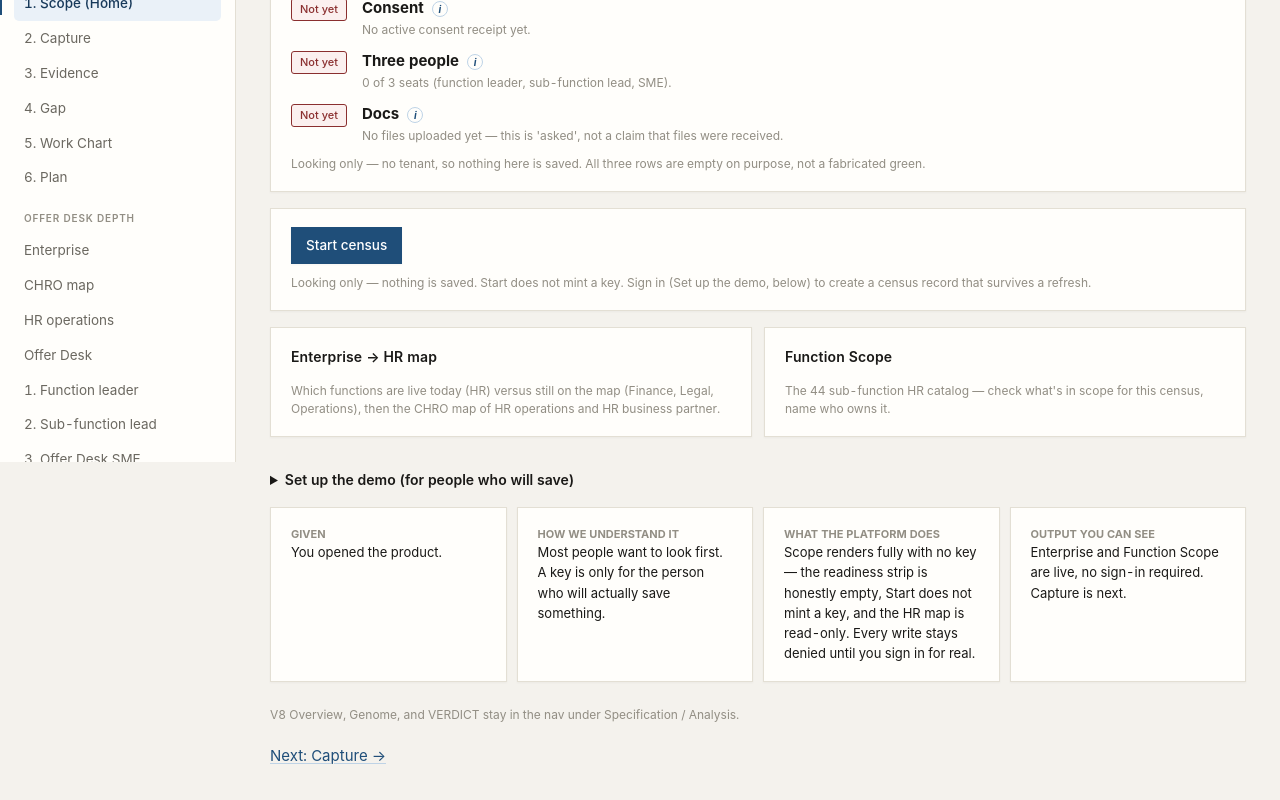
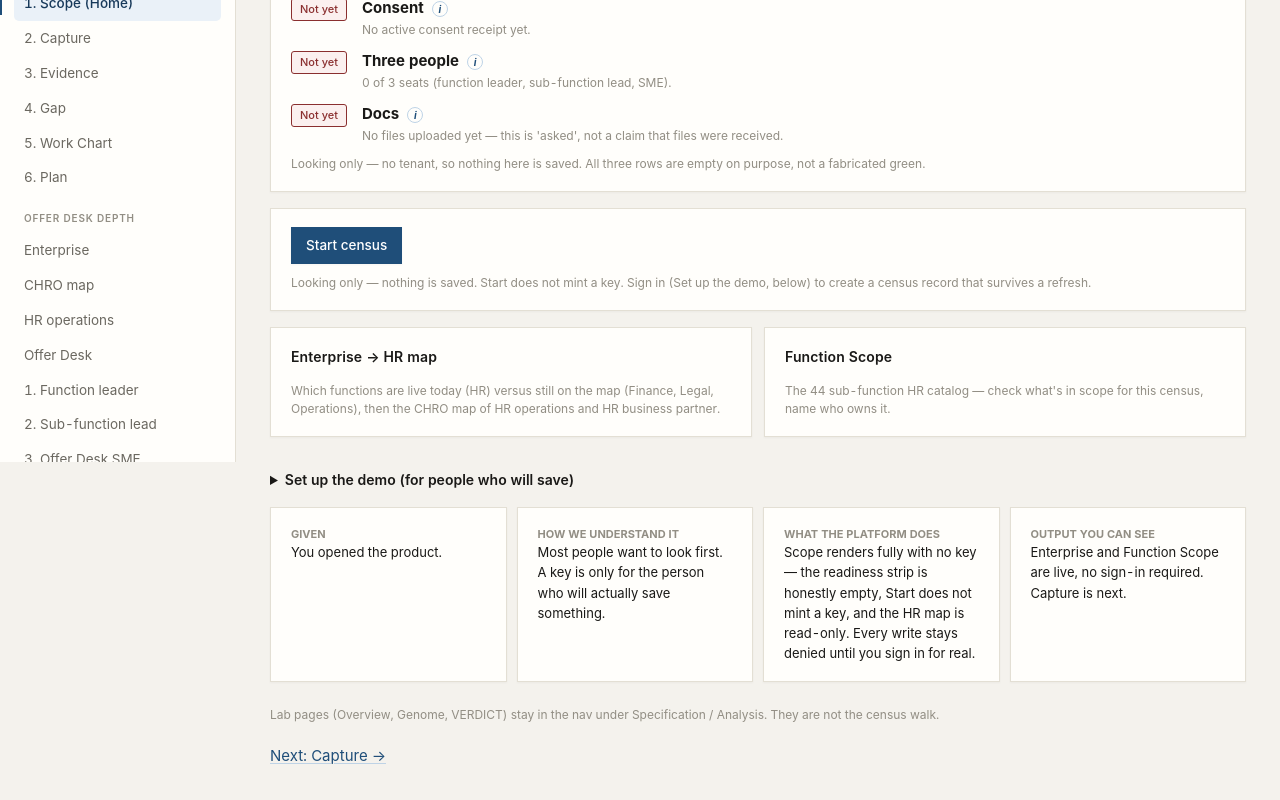
Before and after one commit to sanoojcools/work-engineering, a React (Vite) app in the folder frontend/: page / in a window 1280 px wide. Shown: the part 338-1138 px from the top of the page. Built offline with nearby package versions, Linux system fonts and the light colour scheme; no server answers.

Commit message:
ui: Home — lab pages, not V8 Overview

```diff
--- a/frontend/src/pages/Start.tsx
+++ b/frontend/src/pages/Start.tsx
@@ -5,14 +5,7 @@ import { DemoSetup } from "../components/DemoSetup";
 import { IoPanes } from "../components/IoPanes";
 import { InfoTooltip } from "../components/InfoTooltip";
 
-/** CENSUS-v0 Part A, step 1: Scope. Home IS this step, guest or keyed --
- * not a separate landing page ahead of the six-step census. Content is the
- * existing Enterprise -> HR map -> Function Scope pages, relabelled: what
- * this build used to call "blast radius" is customer-facing "Scope" here
- * (docs/BUILD_PROGRAM.md CENSUS-v0's own copy rule). V10-1 adds Start
- * census + an honest readiness strip from GET /api/censuses. Offer Desk is
- * deliberately NOT linked from this page: it is Capture depth, reachable
- * from step 2, not from Home. */
+/** Home IS census step 1 (Scope). Offer Desk is Capture depth, not Home. */
 export default function Start() {
   return (
     <>
@@ -63,7 +56,7 @@ export default function Start() {
       />
 
       <p className="hint" style={{ marginTop: 24 }}>
-        V8 Overview, Genome, and VERDICT stay in the nav under Specification / Analysis.
+        Lab pages (Overview, Genome, VERDICT) stay in the nav under Specification / Analysis. They are not the census walk.
       </p>
 
       <p style={{ marginTop: 20 }}>
```
